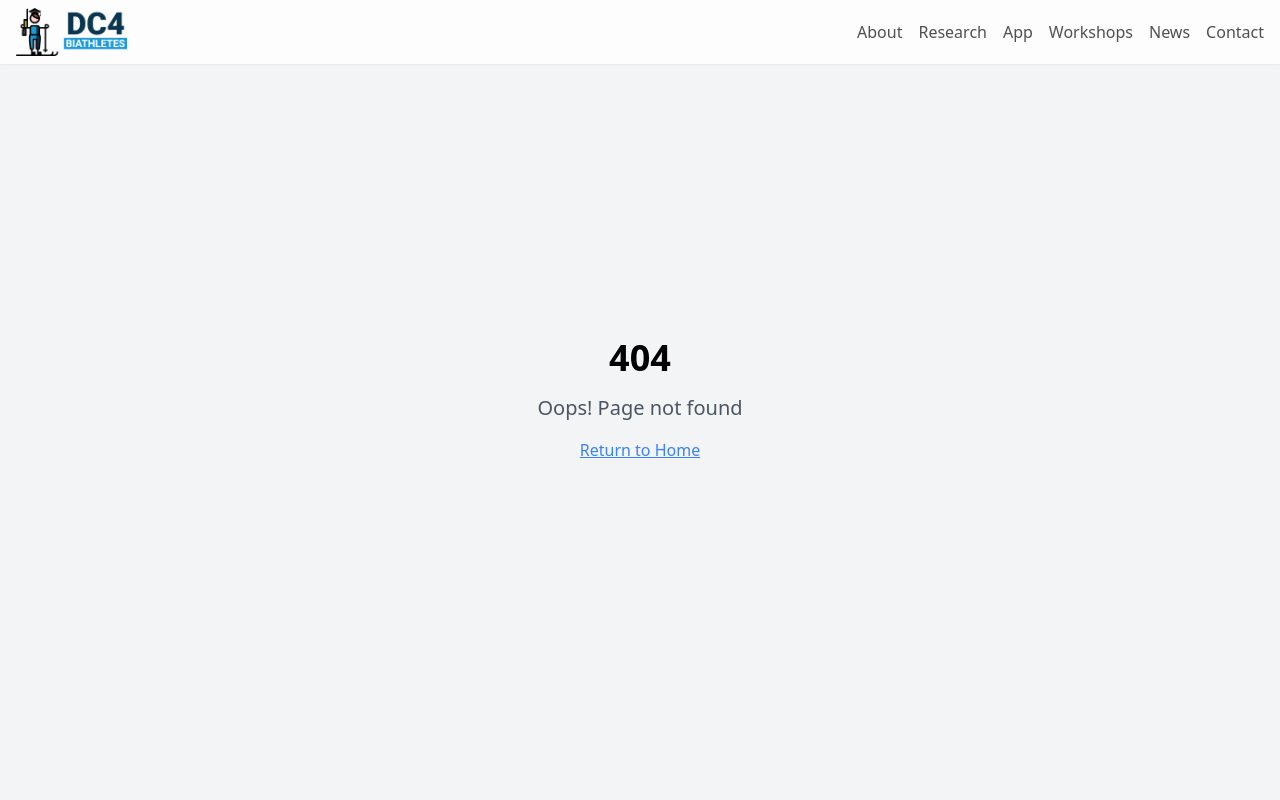
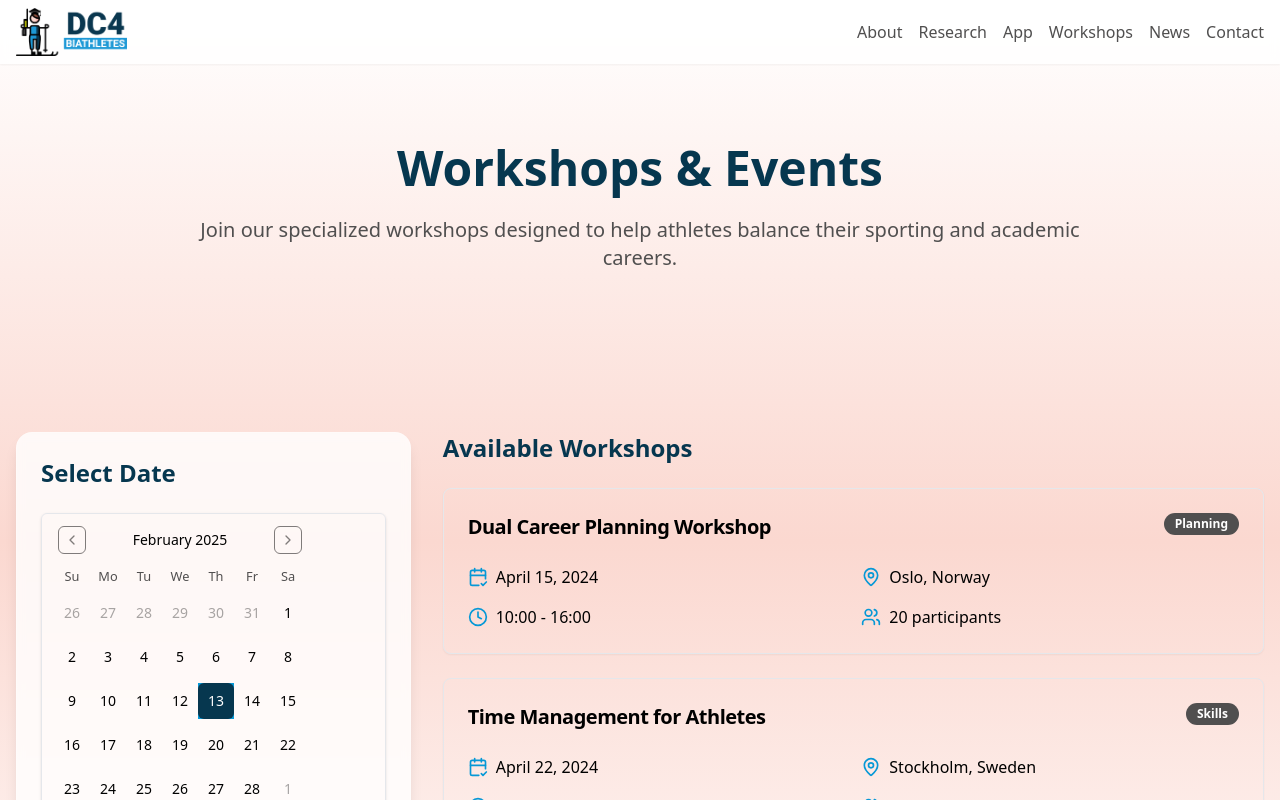
Before and after one commit to DCforBiathletes/dc4biathletes, a React (Vite) app: page /workshops in a window 1280 px wide. Before the commit this address had no page. Shown: the top 800 px of the page. Built offline with nearby package versions, Linux system fonts and the light colour scheme.

Commit message:
Add workshops page
Adds a new page for workshops, including a calendar function.

```diff
--- a/src/App.tsx
+++ b/src/App.tsx
@@ -8,6 +8,7 @@ import Navigation from "./components/Navigation";
 import Index from "./pages/Index";
 import About from "./pages/About";
 import Research from "./pages/Research";
+import Workshops from "./pages/Workshops";
 import NotFound from "./pages/NotFound";
 
 const queryClient = new QueryClient();
@@ -23,9 +24,9 @@ const App = () => (
           <Route path="/" element={<Index />} />
           <Route path="/about" element={<About />} />
           <Route path="/research" element={<Research />} />
+          <Route path="/workshops" element={<Workshops />} />
           {/* Placeholder routes - we'll implement these pages next */}
           <Route path="/app" element={<NotFound />} />
-          <Route path="/workshops" element={<NotFound />} />
           <Route path="/news" element={<NotFound />} />
           <Route path="/contact" element={<NotFound />} />
           <Route path="*" element={<NotFound />} />
--- /dev/null
+++ b/src/pages/Workshops.tsx
@@ -0,0 +1,136 @@
+
+import { useState } from "react";
+import { format } from "date-fns";
+import { Calendar } from "@/components/ui/calendar";
+import { Card, CardContent, CardHeader, CardTitle } from "@/components/ui/card";
+import { Badge } from "@/components/ui/badge";
+import { CalendarCheck2, MapPin, Clock, Users } from "lucide-react";
+
+// Sample workshop data - in a real app, this would come from an API
+const workshops = [
+  {
+    id: 1,
+    title: "Dual Career Planning Workshop",
+    date: new Date(2024, 3, 15),
+    location: "Oslo, Norway",
+    time: "10:00 - 16:00",
+    capacity: "20 participants",
+    type: "Planning",
+  },
+  {
+    id: 2,
+    title: "Time Management for Athletes",
+    date: new Date(2024, 3, 22),
+    location: "Stockholm, Sweden",
+    time: "09:00 - 15:00",
+    capacity: "15 participants",
+    type: "Skills",
+  },
+  {
+    id: 3,
+    title: "Academic Success Strategies",
+    date: new Date(2024, 4, 5),
+    location: "Helsinki, Finland",
+    time: "13:00 - 17:00",
+    capacity: "25 participants",
+    type: "Academic",
+  },
+];
+
+const Workshops = () => {
+  const [date, setDate] = useState<Date | undefined>(new Date());
+  const [selectedWorkshops, setSelectedWorkshops] = useState(workshops);
+
+  // Filter workshops based on selected date
+  const handleSelect = (selectedDate: Date | undefined) => {
+    setDate(selectedDate);
+    if (selectedDate) {
+      const filtered = workshops.filter(
+        (workshop) =>
+          format(workshop.date, "yyyy-MM-dd") ===
+          format(selectedDate, "yyyy-MM-dd")
+      );
+      setSelectedWorkshops(filtered.length > 0 ? filtered : workshops);
+    } else {
+      setSelectedWorkshops(workshops);
+    }
+  };
+
+  return (
+    <div className="min-h-screen pt-16 bg-gradient-to-b from-white via-muted to-white">
+      {/* Hero Section */}
+      <section className="py-20 px-4">
+        <div className="max-w-4xl mx-auto text-center">
+          <h1 className="text-4xl md:text-5xl font-bold text-primary mb-6">
+            Workshops & Events
+          </h1>
+          <p className="text-xl text-secondary mb-8">
+            Join our specialized workshops designed to help athletes balance their
+            sporting and academic careers.
+          </p>
+        </div>
+      </section>
+
+      {/* Calendar and Workshops Section */}
+      <section className="py-12 px-4">
+        <div className="max-w-7xl mx-auto">
+          <div className="grid grid-cols-1 lg:grid-cols-3 gap-8">
+            {/* Calendar */}
+            <div className="glass-card p-6">
+              <h2 className="text-2xl font-semibold text-primary mb-6">
+                Select Date
+              </h2>
+              <Calendar
+                mode="single"
+                selected={date}
+                onSelect={handleSelect}
+                className="rounded-md border shadow"
+              />
+            </div>
+
+            {/* Workshops List */}
+            <div className="lg:col-span-2 space-y-6">
+              <h2 className="text-2xl font-semibold text-primary mb-6">
+                Available Workshops
+              </h2>
+              {selectedWorkshops.map((workshop) => (
+                <Card key={workshop.id} className="animate-fade-in">
+                  <CardHeader>
+                    <div className="flex justify-between items-start">
+                      <CardTitle className="text-xl font-bold">
+                        {workshop.title}
+                      </CardTitle>
+                      <Badge variant="secondary">{workshop.type}</Badge>
+                    </div>
+                  </CardHeader>
+                  <CardContent>
+                    <div className="grid grid-cols-1 md:grid-cols-2 gap-4">
+                      <div className="flex items-center gap-2">
+                        <CalendarCheck2 className="w-5 h-5 text-accent" />
+                        <span>{format(workshop.date, "MMMM d, yyyy")}</span>
+                      </div>
+                      <div className="flex items-center gap-2">
+                        <MapPin className="w-5 h-5 text-accent" />
+                        <span>{workshop.location}</span>
+                      </div>
+                      <div className="flex items-center gap-2">
+                        <Clock className="w-5 h-5 text-accent" />
+                        <span>{workshop.time}</span>
+                      </div>
+                      <div className="flex items-center gap-2">
+                        <Users className="w-5 h-5 text-accent" />
+                        <span>{workshop.capacity}</span>
+                      </div>
+                    </div>
+                  </CardContent>
+                </Card>
+              ))}
+            </div>
+          </div>
+        </div>
+      </section>
+    </div>
+  );
+};
+
+export default Workshops;
```
